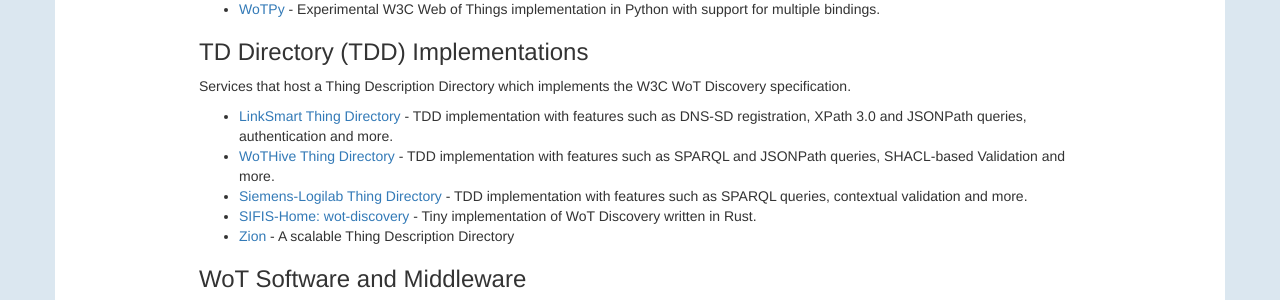
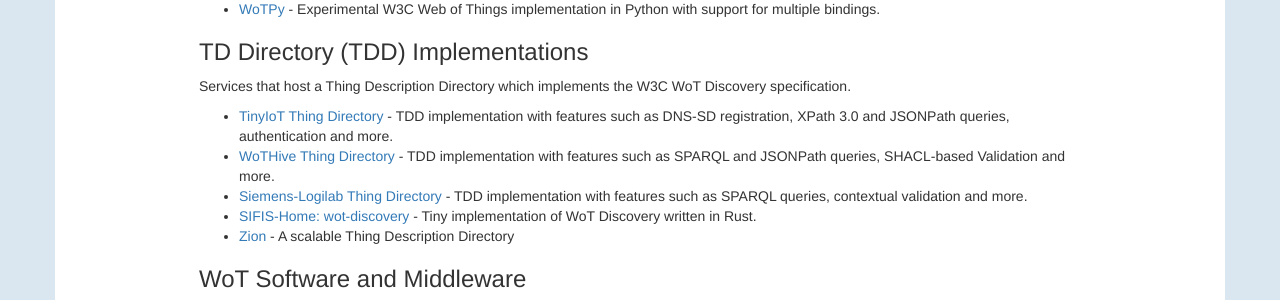
Before and after one commit to w3c/wot-marketing, a Jekyll site: the page built from docs/developers/index.html, in a window 1280 px wide. Shown: the part 1692-1992 px from the top of the page. Built offline with Jekyll 4.4.1, drawn with Linux system fonts in a browser that asks for light colours; nearby versions of some CDN libraries; comment, search, counter and statistics services are not loaded.

Commit message:
Update index.html

```diff
--- a/docs/developers/index.html
+++ b/docs/developers/index.html
@@ -566,7 +566,7 @@
 	<p>Services that host a Thing Description Directory which implements the W3C WoT Discovery specification.</p>
 	<ul>
 		<li>
-			<a href="https://github.com/linksmart/thing-directory" target="_blank">LinkSmart Thing Directory</a>
+			<a href="https://github.com/TinyIoT/thing-directory" target="_blank">TinyIoT Thing Directory</a>
 			- TDD implementation with features such as DNS-SD registration, XPath 3.0 and JSONPath queries, authentication and more.
 		</li>
 		<li>
```
